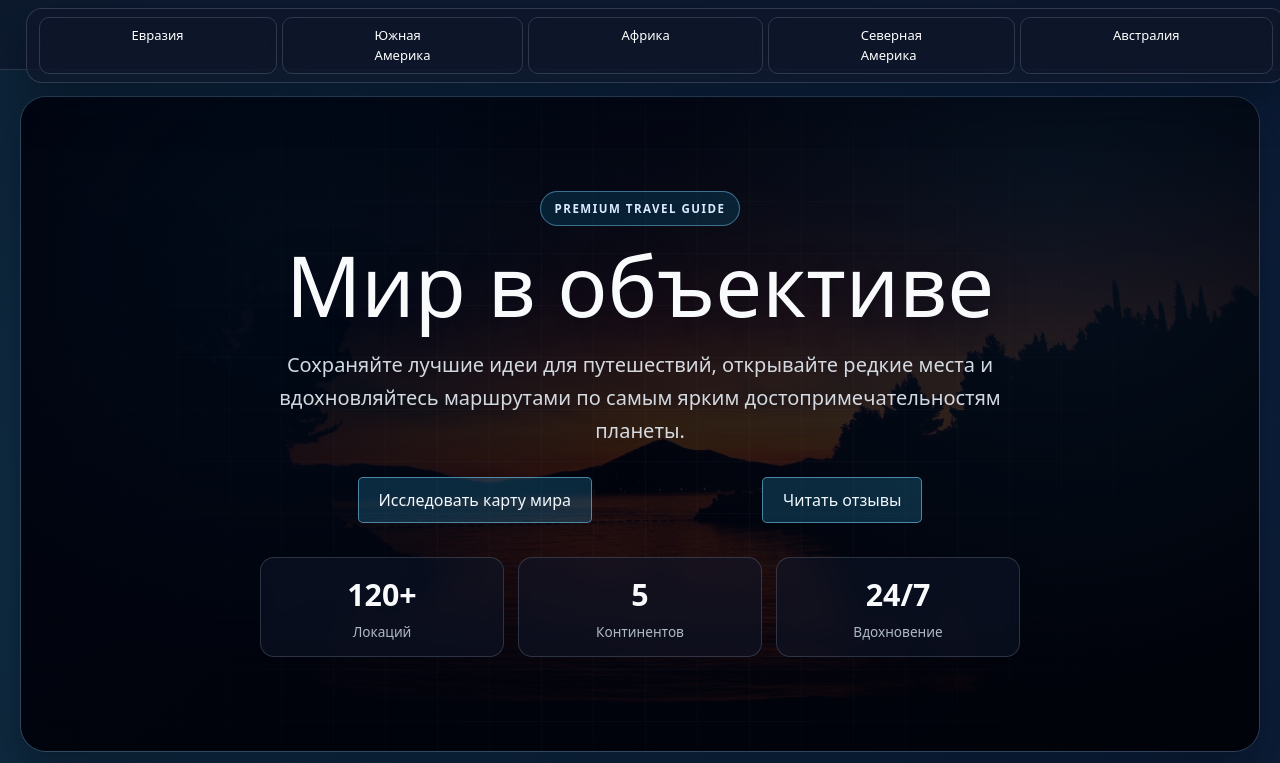
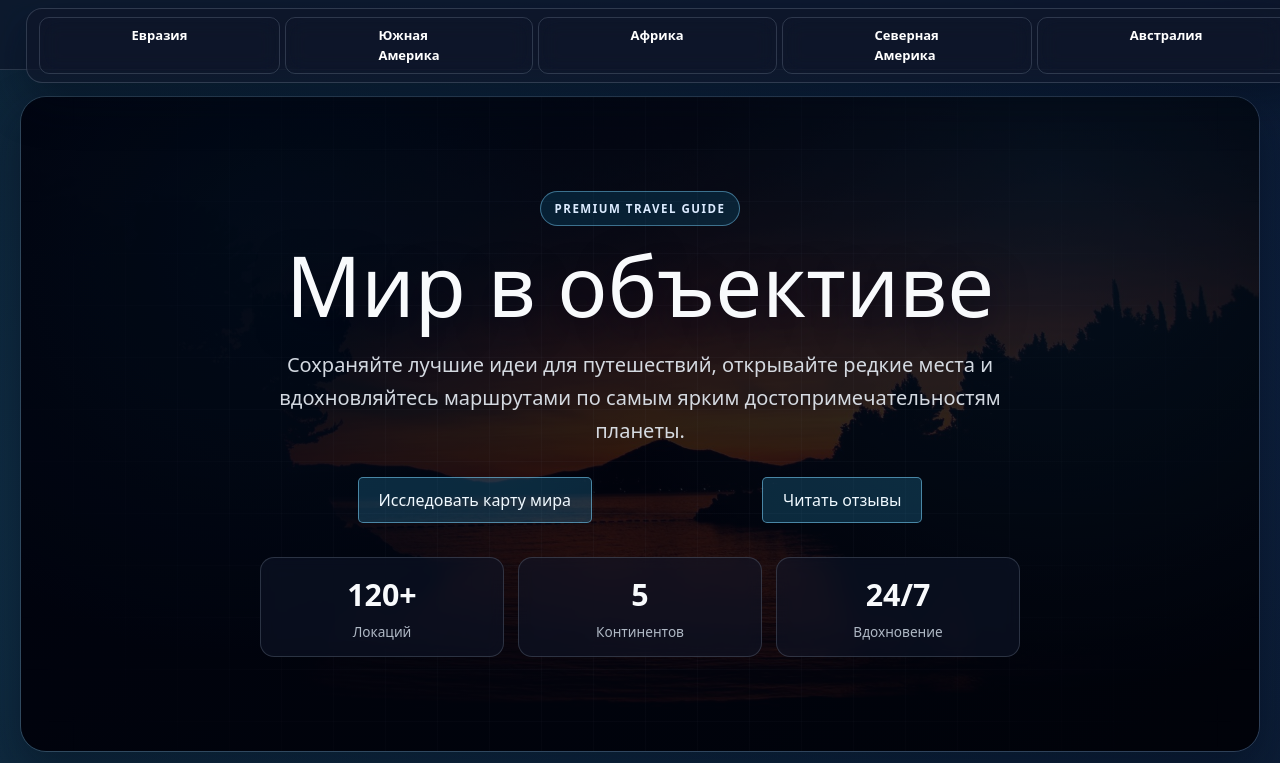
Before and after one commit to b8rgv8zwc4-lang/my_project, a Django app: page /sights/ in a window 1280 px wide. Shown: the top 763 px of the page. Run offline with Django 5.2, Linux system fonts and the light colour scheme; data comes from the database, SQL or seed files in the repository; both versions use the stored data as it was after the commit.

Commit message:
commit to deploy

```diff
--- a/sights/static/css/main_css.css
+++ b/sights/static/css/main_css.css
@@ -110,7 +110,6 @@ z-index: 1000;
 .dropdown-content a { display: block; padding: 12px 16px; text-decoration: none; color: #333; }
 .dropdown-content a:hover { background: rgba(255, 255, 255, 0.12); }
 
-/* Открываем при клике */
 #dropdown-toggle:checked ~ .dropdown-content {
 display: block;
 }
--- a/sights/templates/sights/main_page.html
+++ b/sights/templates/sights/main_page.html
@@ -147,23 +147,23 @@
     <nav class="nav-links">
         <div class="glass-buttons">
             <div id="eurasia" class="glass-btn">
-                <a href="/sights/euro/" class="button-link">Евразия</a>
+                <a href="/sights/euro/" class="button-link"><b>Евразия</b></a>
             </div>
 
             <div id="south_america" class="glass-btn">
-                <a href="/sights/south_am/" class="button-link">Южная Америка</a>
+                <a href="/sights/south_am/" class="button-link"><b>Южная Америка</b></a>
             </div>
 
             <div id="africa" class="glass-btn">
-                <a href="/sights/africa/" class="button-link">Африка</a>
+                <a href="/sights/africa/" class="button-link"><b>Африка</b></a>
             </div>
 
             <div id="north_america" class="glass-btn">
-                <a href="/sights/north_am/" class="button-link">Северная Америка</a>
+                <a href="/sights/north_am/" class="button-link"><b>Северная Америка</b></a>
             </div>
 
             <div id="australia" class="glass-btn">
-                <a href="/sights/australia/" class="button-link">Австралия</a>
+                <a href="/sights/australia/" class="button-link"><b>Австралия</b></a>
             </div>
         </div>
     </nav>
@@ -247,5 +247,4 @@
     </div>
 </footer>
 
-
 {%endblock%}
--- a/sights/views.py
+++ b/sights/views.py
@@ -90,7 +90,6 @@ def create_quiz_page(request):
 
 
 def login_view(request):
-    """Authenticate and redirect to main page on success."""
     if request.method == "POST":
         username = request.POST.get("username")
         password = request.POST.get("password")
--- a/world_sights/urls.py
+++ b/world_sights/urls.py
@@ -37,7 +37,7 @@ from django.conf import settings
 
 
 def redirect_to_main_page(request):
-    return redirect('/sights/login/')
+    return redirect('sights/')
 
 
 urlpatterns = [
```
Also changed, not shown: sights/static/css/main_page_theme.css (+0 -129 lines), db.sqlite3. Lines whose indentation alone changed are shown as unchanged.
